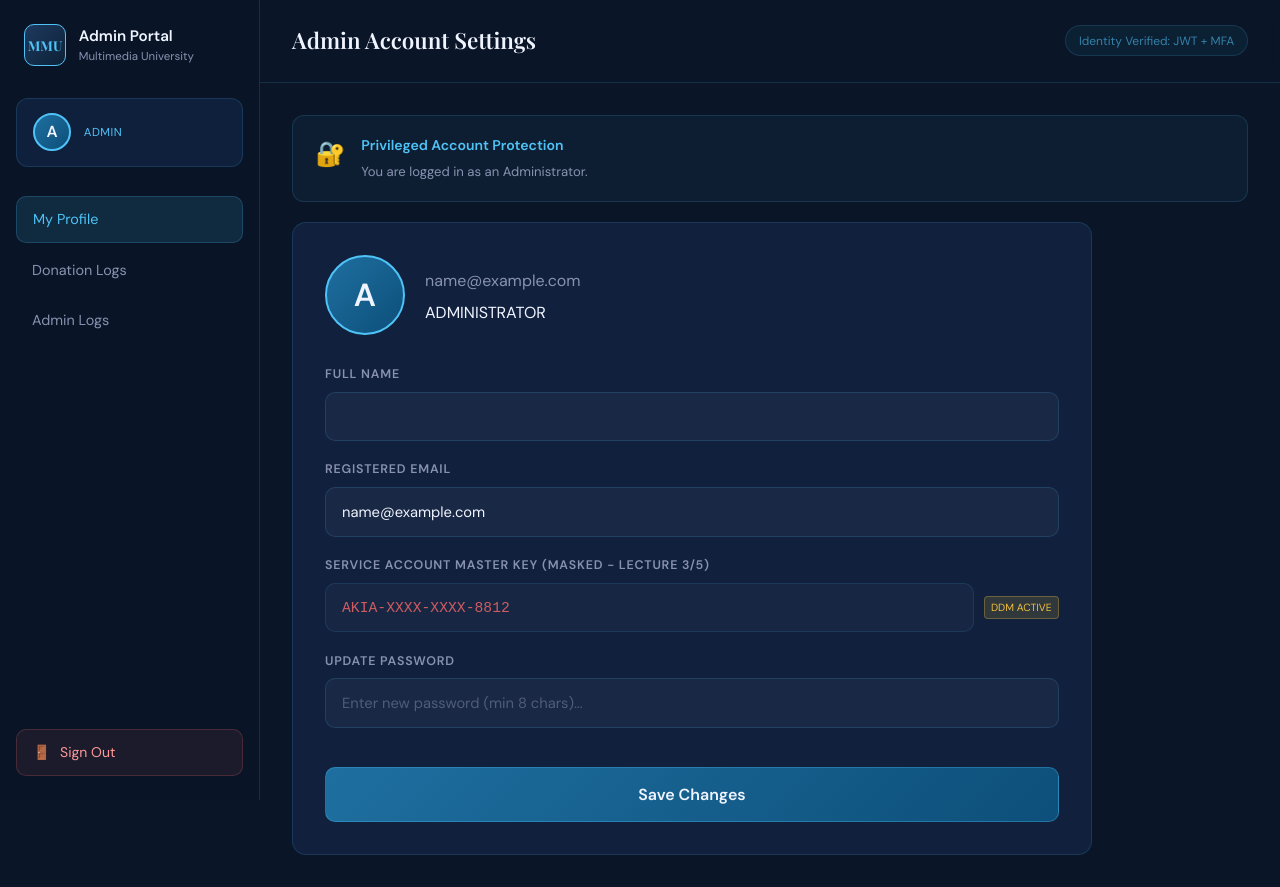
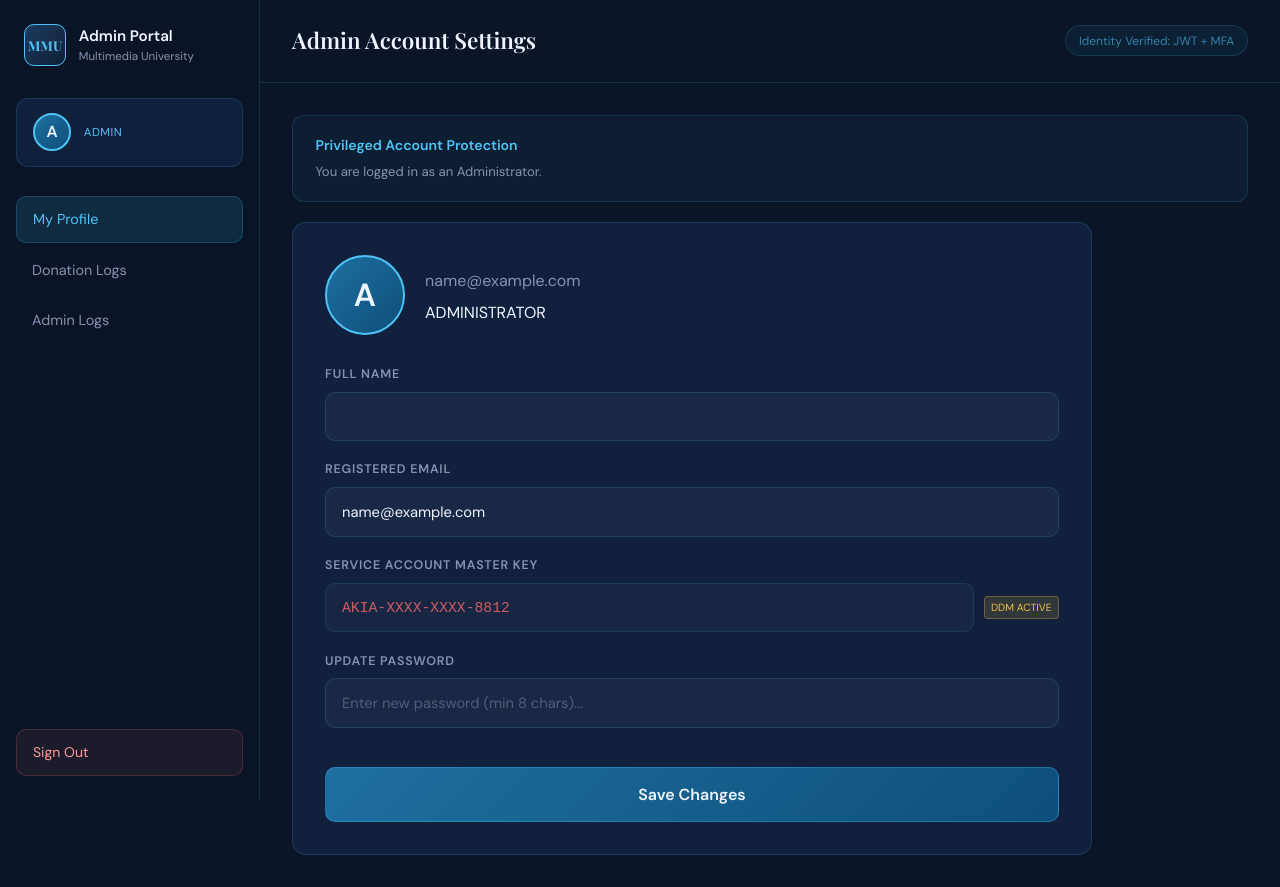
Before and after one commit to Omellet-boy/CloudSecurityAss, a React (Vite) app in the folder Version 2.2/: page /admin/adminprofile in a window 1280 px wide. Built offline with nearby package versions, Linux system fonts and the light colour scheme; sample sign-in values are in the browser's storage.

Commit message:
Update AdminProfile.tsx

```diff
--- a/Version 2.2/src/pages/AdminProfile.tsx
+++ b/Version 2.2/src/pages/AdminProfile.tsx
@@ -8,7 +8,6 @@ const AdminProfile: React.FC = () => {
     const { user, logout } = useAuth();
     const navigate = useNavigate();
 
-    // States for inputs
     const [fullName, setFullName] = useState('');
     const [email, setEmail] = useState('');
     const[newPassword, setNewPassword] = useState('');
@@ -16,7 +15,6 @@ const AdminProfile: React.FC = () => {
     const[error, setError] = useState('');
     const [isSaving, setIsSaving] = useState(false);
 
-    // Load initial data
     useEffect(() => {
         if (user) {
             setFullName(user.full_name || '');
@@ -30,20 +28,14 @@ const AdminProfile: React.FC = () => {
         setIsSaving(true);
 
         try {
-            // 1. Update Profile (Name & Email)
             await api.put('/users/update-profile', { full_name: fullName, email: email });
 
-            // 2. Update Password (Only if they typed something)
             if (newPassword) {
                 await api.put('/users/update-password', { newPassword });
             }
 
-            setMessage('✅ Account settings successfully updated and audited.');
-            setNewPassword(''); // Clear password field
-
-            // Note: You would normally need to re-login to update the global 'user' state,
-            // but this is perfect for the assignment demo!
-
+            setMessage('Account settings successfully updated and audited.');
+            setNewPassword('');
         } catch (err: any) {
             setError(err.response?.data?.message || 'Failed to update settings.');
         } finally {
@@ -76,9 +68,7 @@ const AdminProfile: React.FC = () => {
                     <button className="nav-item" onClick={() => navigate('/admin')}>Admin Logs</button>
                 </nav>
 
-                <button className="logout-btn" onClick={logout}>
-                    <span>🚪</span> Sign Out
-                </button>
+                <button className="logout-btn" onClick={logout}>Sign Out</button>
             </aside>
 
             <main className="dash-main">
@@ -89,7 +79,6 @@ const AdminProfile: React.FC = () => {
 
                 <div className="content-area">
                     <div className="security-notice" style={{ marginBottom: '20px' }}>
-                        <div className="notice-icon">🔐</div>
                         <div>
                             <strong>Privileged Account Protection</strong>
                             <p>You are logged in as an Administrator.</p>
@@ -129,9 +118,8 @@ const AdminProfile: React.FC = () => {
                             />
                         </div>
 
-                        {/* EVIDENCE FOR TASK 5: DYNAMIC DATA MASKING */}
                         <div className="form-group">
-                            <label>Service Account Master Key (Masked - Lecture 3/5)</label>
+                            <label>Service Account Master Key</label>
                             <div className="masked" style={{ display: 'flex', gap: '10px', alignItems: 'center' }}>
                                 <input type="text" readOnly value="AKIA-XXXX-XXXX-8812" style={{ flex: 1, fontFamily: 'monospace', color: 'var(--danger)', cursor: 'not-allowed', opacity: 0.8 }} />
                                 <span className="mask-tag">DDM ACTIVE</span>
```
